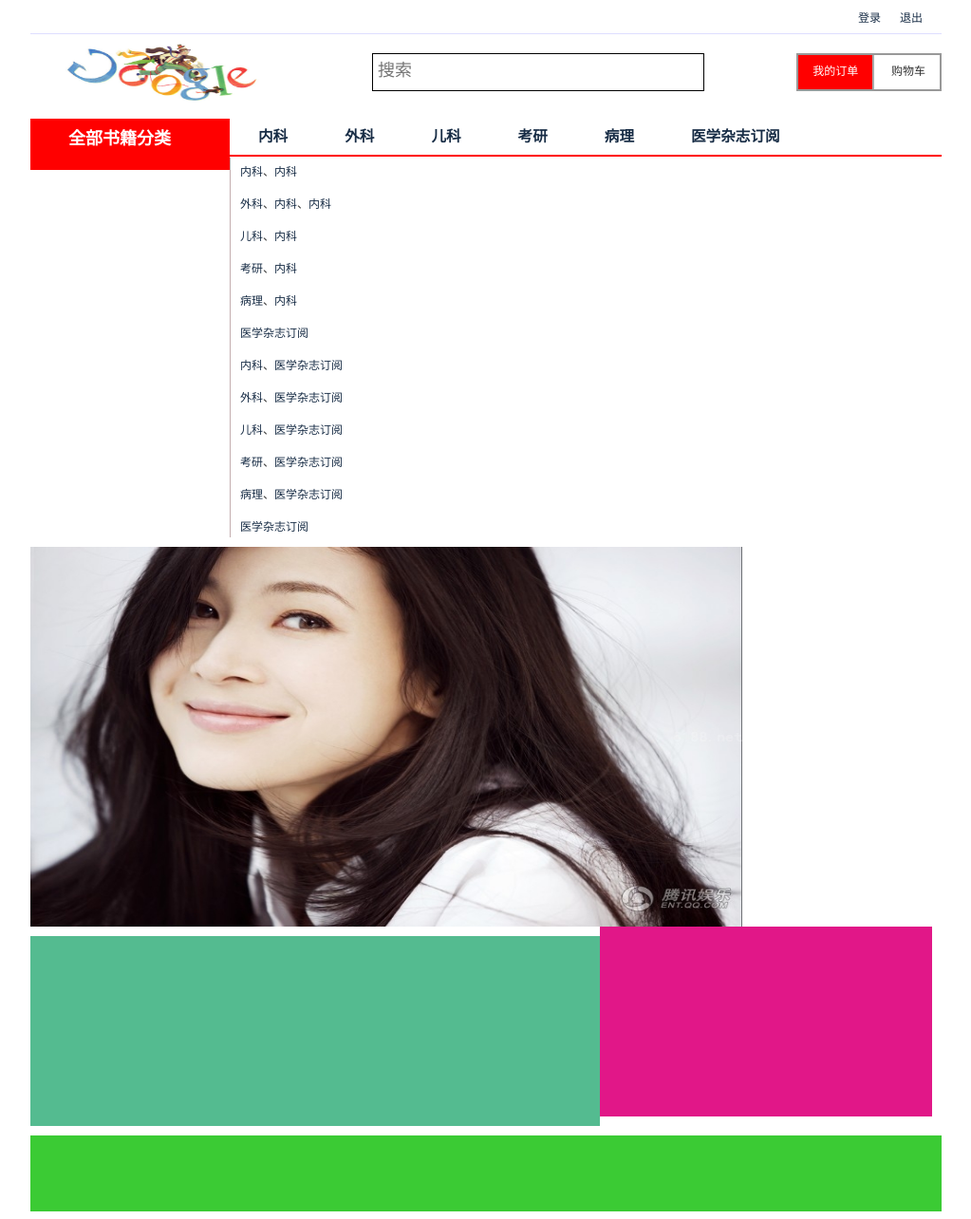
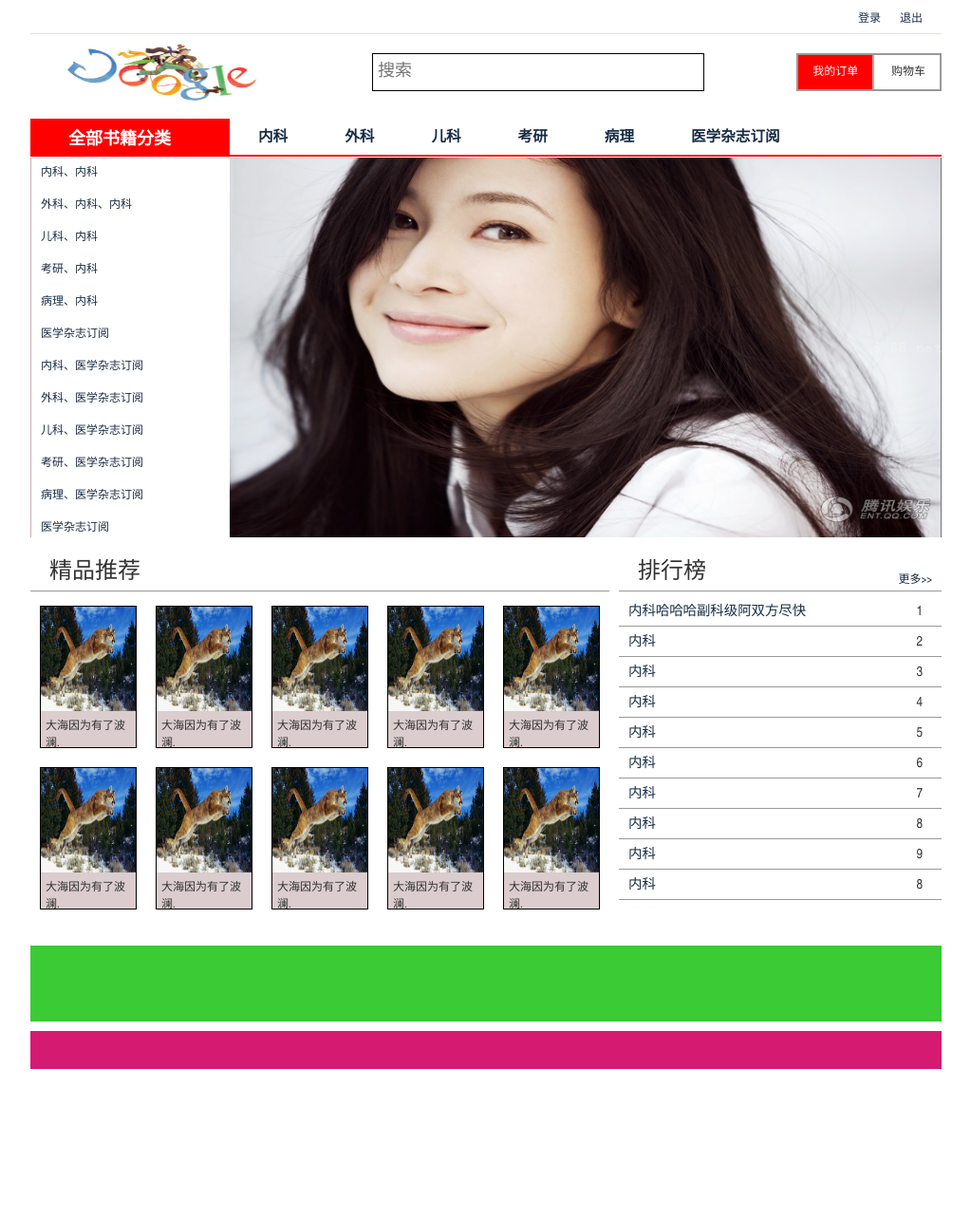
Before and after one commit to biaonice/myWebStore, a PHP site: page / in a window 1280 px wide. Shown: the top 1284 px of the page at 95% size, without its empty margins (128-1151 px from the left). After the commit the page ends 1126 px from the top, so only its background shows below. Run offline with PHP 8.4, Linux system fonts and the light colour scheme.

Commit message:
布局中

```diff
--- a/index.php
+++ b/index.php
@@ -30,7 +30,7 @@
 
 		<nav id="navbar">
 			<div class="left_nav">
-				<p>全部书籍分类</p><img src="" alt="">
+				<p>全部书籍分类</p>
 				<ul>
 					<li><a href=""></a></li>
 				</ul>
@@ -48,7 +48,7 @@
 		</nav>
 
 		<aside class="aside">
-			<nav class="aside_nav">
+			<nav class="navBox">
 				<ul>
 					<li><a href="">内科</a>、<a href="">内科</a></li>
 					<li><a href="">外科</a>、<a href="">内科</a>、<a href="">内科</a></li>
@@ -70,14 +70,84 @@
 			<img src="image/3.jpg" alt="" width="750" height="400">
 		</section>
 
-		<div class="left_new">
+		<div class="main_buttom">
+			<div class="left_new">
+				<div class="main_buttom_nav">
+					<h3>精品推荐</h3>
+				</div>
+
+				<div class="imageBox">
+					<img src="image/1.jpg" alt="" width="100" height="110">
+					<span class="imageDetails">大海因为有了波澜.</span>
+				</div>
+
+				<div class="imageBox">
+					<img src="image/1.jpg" alt="" width="100" height="110">
+					<span class="imageDetails">大海因为有了波澜.</span>
+				</div>
+
+				<div class="imageBox">
+					<img src="image/1.jpg" alt="" width="100" height="110">
+					<span class="imageDetails">大海因为有了波澜.</span>
+				</div>
+
+				<div class="imageBox">
+					<img src="image/1.jpg" alt="" width="100" height="110">
+					<span class="imageDetails">大海因为有了波澜.</span>
+				</div>
+
+				<div class="imageBox">
+					<img src="image/1.jpg" alt="" width="100" height="110">
+					<span class="imageDetails">大海因为有了波澜.</span>
+				</div>
+
+				<div class="imageBox">
+					<img src="image/1.jpg" alt="" width="100" height="110">
+					<span class="imageDetails">大海因为有了波澜.</span>
+				</div>
+
+				<div class="imageBox">
+					<img src="image/1.jpg" alt="" width="100" height="110">
+					<span class="imageDetails">大海因为有了波澜.</span>
+				</div>
+
+				<div class="imageBox">
+					<img src="image/1.jpg" alt="" width="100" height="110">
+					<span class="imageDetails">大海因为有了波澜.</span>
+				</div>
+
+				<div class="imageBox">
+					<img src="image/1.jpg" alt="" width="100" height="110">
+					<span class="imageDetails">大海因为有了波澜.</span>
+				</div>
+
+				<div class="imageBox">
+					<img src="image/1.jpg" alt="" width="100" height="110">
+					<span class="imageDetails">大海因为有了波澜.</span>
+				</div>
+
+			</div>
+
+			<div class="right_new">
+				<div class="main_buttom_nav"><span class="h3">排行榜</span><span class="li_right span"><a href="">更多>></a></span></div>
+				<nav class="navBox">
+					<li><a href="">内科哈哈哈副科级阿双方尽快</a><span class="li_right">1</span></li>
+					<li><a href="">内科</a><span class="li_right">2</span></li>
+					<li><a href="">内科</a><span class="li_right">3</span></li>
+					<li><a href="">内科</a><span class="li_right">4</span></li>
+					<li><a href="">内科</a><span class="li_right">5</span></li>
+					<li><a href="">内科</a><span class="li_right">6</span></li>
+					<li><a href="">内科</a><span class="li_right">7</span></li>
+					<li><a href="">内科</a><span class="li_right">8</span></li>
+					<li><a href="">内科</a><span class="li_right">9</span></li>
+					<li><a href="">内科</a><span class="li_right">8</span></li>
+					<li><a href="">内科</a><span class="li_right">9</span></li>
+					<li><a href="">内科</a><span class="li_right">8</span></li>
+					<li><a href="">内科</a><span class="li_right">9</span></li>
+				</nav>
+			</div>
 
 		</div>
-
-		<div class="right_new">
-
-		</div>
-
 		<div class="link">
 
 		</div>
--- a/style/index.css
+++ b/style/index.css
@@ -105,8 +105,6 @@
 }
 
 
-
-
 .aside {
 	width: 210px;
 	height: 400px;
@@ -114,14 +112,15 @@
 	float: left;
 	border-left: 1px solid #C4AEAF;
 }
-.aside .aside_nav ul li{
+.navBox ul li{
 	line-height:22px;
 	padding: 5px 0 7px 10px;
 }
-.aside .aside_nav ul li:hover{
+.navBox ul li:hover{
 	border:1px solid red;
 	border-right: none;
 }
+
 .section {
 	width:750px;
 	height: 400px;
@@ -129,23 +128,62 @@
 	background:#EB474A;
 }
 
+#main .main_buttom{
+	clear: both;
+	width:960px;
+}
 #main .left_new {
-	width: 600px;
-	height: 200px;
+	width: 610px;
+	height: 400px;
 	float: left;
 	margin: 10px 0 10px 0;
-	background: #54BB90;
+}
+.main_buttom .left_new .imageBox{
+	float: left;
+	background: #DBCCCD;
+	border: 1px solid #000000;
+	width: 102px;
+	height: 150px;
+	margin:10px;
+}
+.main_buttom .left_new .imageBox .imageDetails{
+	display: inline-block;
+	padding: 5px;
+}
+.main_buttom .main_buttom_nav{
+	display: block;
+	border-bottom:1px solid #999;
+	padding: 0 0 5px 20px;
+	margin: 5px 0;
+}
+.main_buttom .right_new {
+	width: 340px;
+	height: 370px;
+	float:left;
+	margin: 10px 0 10px 10px;
+	padding: 0 0 20px 0;
+	overflow: hidden;
 }
 
-#main .right_new {
-	width: 350px;
-	height: 200px;
-	float:left;
-/*	margin: 0 0 10px 10px;*/
-	background: #E11788;
+.main_buttom .right_new .navBox li{
+	font-size: 1.2em;
+	line-height:25px;
+	padding: 5px 0 1px 10px;
+	border-bottom: 1px solid #999;
 }
-
-#main .link {
+.li_right{
+	float:right;
+	margin-right: 20px;
+}
+.span{
+	display: block;
+	line-height: 40px;
+	margin-right: 10px;
+}
+.main_buttom .right_new .navBox li a:hover{
+	line-height:25px;
+}
+#main .link{
 	clear: both;
 	width: 960px;
 	height: 80px;
```
Also changed, not shown: index.html (deleted, +0 -12 lines), 2 other files.
